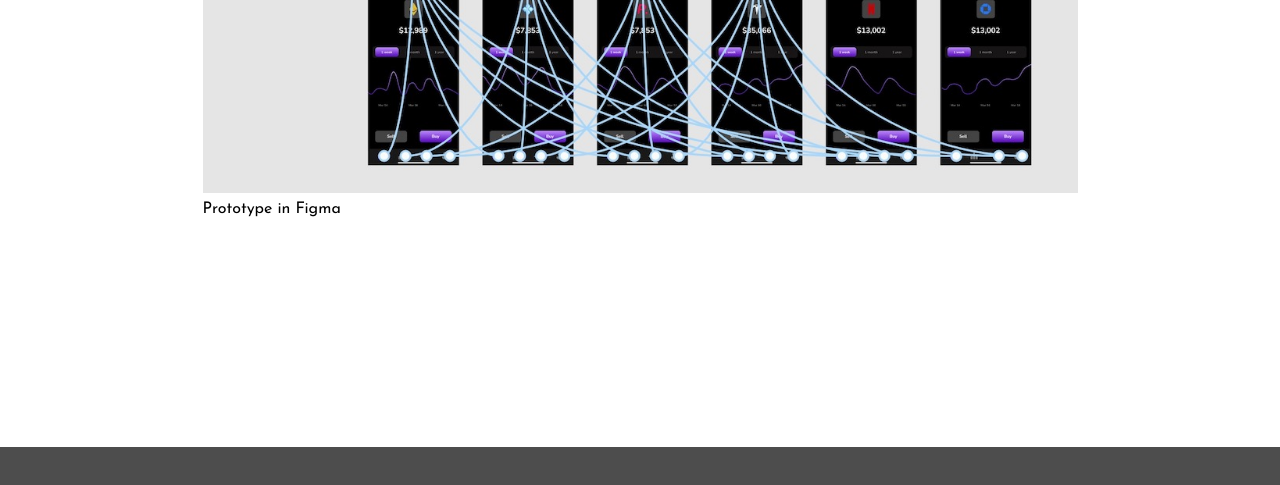
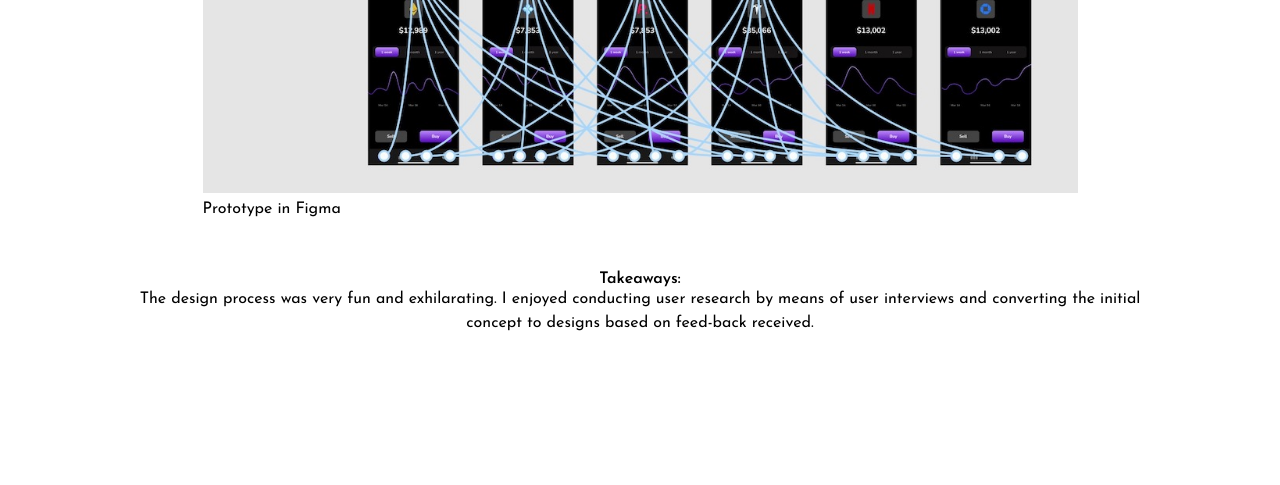
Before and after one commit to moekaba23/PortfolioWebsite, a plain HTML site: page projects.html in a window 1280 px wide. Shown: the part 6551-7036 px from the top of the page. Drawn offline with Linux system fonts and the light colour scheme.

Commit message:
Add files via upload

```diff
--- a/projects.html
+++ b/projects.html
@@ -92,6 +92,8 @@
         <img src="images/movapp6.jpg" alt="">
         <p>Prototype in Figma</p>
       </div>
+      <h4>Takeaways:</h4>
+      <p>The design process was very fun and exhilarating. I enjoyed conducting user research by means of user interviews and converting the initial concept to designs based on feed-back received.</p>
     </div>
   </section>
   <!-- Footer of the page -->
```
